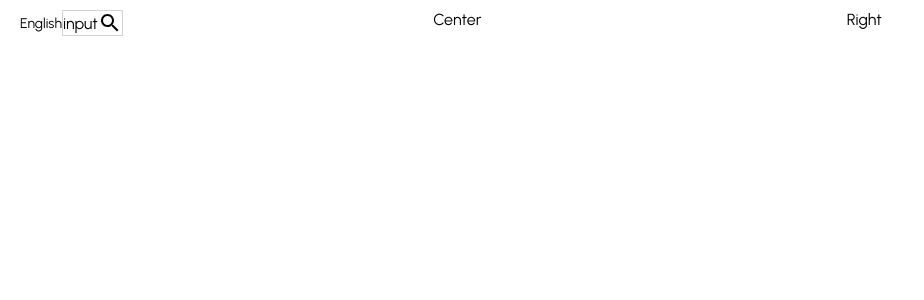
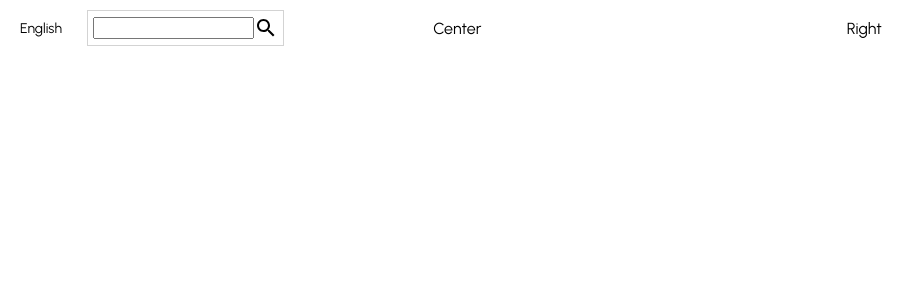
Before and after one commit to Hoybaby/React-ECommerce, a React (Create React App) app in the folder client/: page / in a window 1280 px wide. Shown: the top 300 px of the page, without its empty margins (0-924 px from the left). Built offline with nearby package versions, Linux system fonts and the light colour scheme.

Commit message:
added the input section for the search bar

```diff
--- a/client/src/components/Navbar/Navbar.jsx
+++ b/client/src/components/Navbar/Navbar.jsx
@@ -1,5 +1,5 @@
 import React from 'react'
-import { Container, Wrapper, Language, SearchContainer, Left, Center, Right } from './Navbar.styles';
+import { Container, Wrapper, Language, SearchContainer, Input, Left, Center, Right } from './Navbar.styles';
 import {Search} from '@material-ui/icons'
 
 const Navbar = () => {
@@ -10,7 +10,7 @@ const Navbar = () => {
                     <Left>
                         <Language> English</Language>
                         <SearchContainer>
-                            input
+                            <Input/>
                             <Search/>
                         </SearchContainer>
                     </Left>
--- a/client/src/components/Navbar/Navbar.styles.js
+++ b/client/src/components/Navbar/Navbar.styles.js
@@ -10,6 +10,7 @@ export const Wrapper = styled.div`
     padding: 10px 20px;
     display: flex;
     justify-content: space-between;
+    align-items: center;
 `
 export const Language = styled.div`
     font-size: 14px;
@@ -17,9 +18,15 @@ export const Language = styled.div`
 `
 
 export const SearchContainer = styled.div`
-    border: 1px solid lightgray;
+    border: 0.5px solid lightgray;
     display: flex;
     align-items: center;
+    margin-left: 25px;
+    padding: 5px;
+`
+
+export const Input = styled.input`
+
 
 `
 export const Left = styled.div`
```
